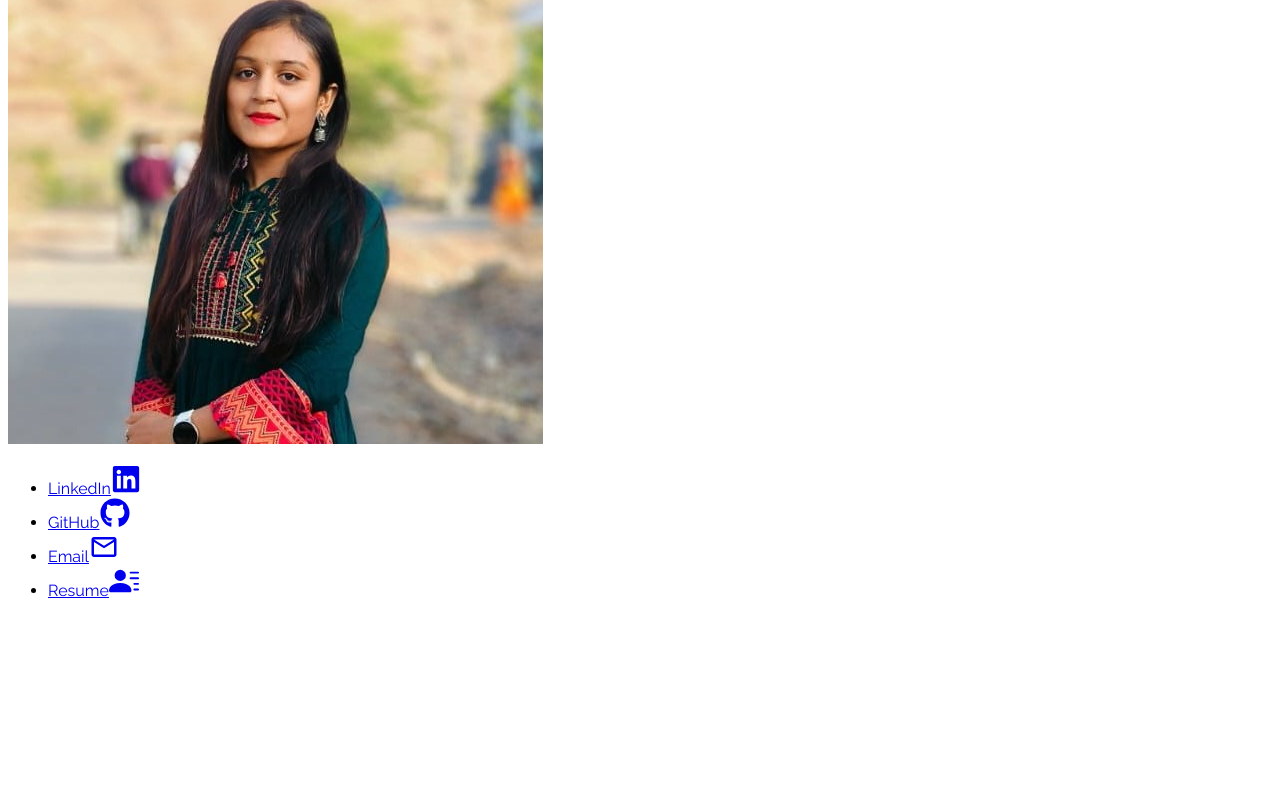
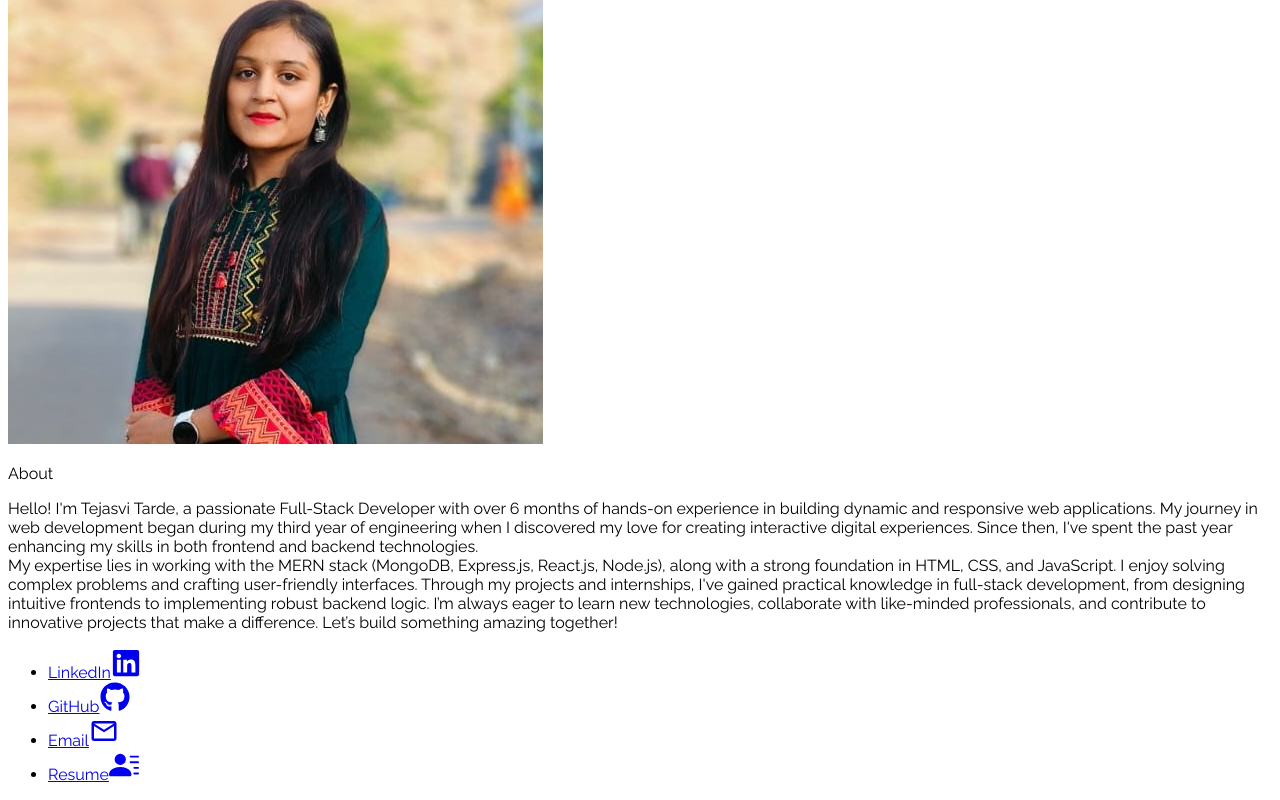
Before and after one commit to codewithtarde9370/About-Me, a React (Create React App) app: page / in a window 1280 px wide. Shown: the part 690-1490 px from the top of the page. Before the commit the page ends 1306 px from the top, so only its background shows below. Built offline with nearby package versions, Linux system fonts and the light colour scheme.

Commit message:
added about page

```diff
--- a/src/App.js
+++ b/src/App.js
@@ -2,13 +2,17 @@ import React from 'react'
 import Navbar from './Components/Navbar/Navbar'
 import Home from './Views/Home/Home'
 import SocialLinks from './Components/SocialLinks/SocialLinks'
+import About from './Views/About/About'
 
 function App() {
   return (
     <div>
         <Navbar/>
         <Home/>
+        <About/>
+
         <SocialLinks/>
+
     </div>
   )
 }
--- /dev/null
+++ b/src/Views/About/About.js
@@ -0,0 +1,27 @@
+import React from 'react'
+
+function About() {
+  return (
+    <div
+     name="about"
+     className='w-full h-screen bg-gradient-to-b  from-black via-black to-gray-700 text-white'>
+        <div className='max-w-screen-lg p-4 mx-auto flex flex-col justify-center w-full h-full'>
+            <div className='pb-8'>
+                <p className='text-4xl font-bold inline border-b-4 border-gray-500'>About</p>
+            </div>
+            <p>
+            Hello! I'm Tejasvi Tarde, a passionate Full-Stack Developer with over 6 months of hands-on experience in building dynamic and responsive web applications. My journey in web development began during my third year of engineering when I discovered my love for creating interactive digital experiences. Since then, I've spent the past year enhancing my skills in both frontend and backend technologies.
+            <br></br>
+
+My expertise lies in working with the MERN stack (MongoDB, Express.js, React.js, Node.js), along with a strong foundation in HTML, CSS, and JavaScript. I enjoy solving complex problems and crafting user-friendly interfaces. Through my projects and internships, I've gained practical knowledge in full-stack development, from designing intuitive frontends to implementing robust backend logic.
+
+I’m always eager to learn new technologies, collaborate with like-minded professionals, and contribute to innovative projects that make a difference. Let’s build something amazing together!
+
+
+            </p>
+        </div>
+    </div>
+  )
+}
+
+export default About
```
